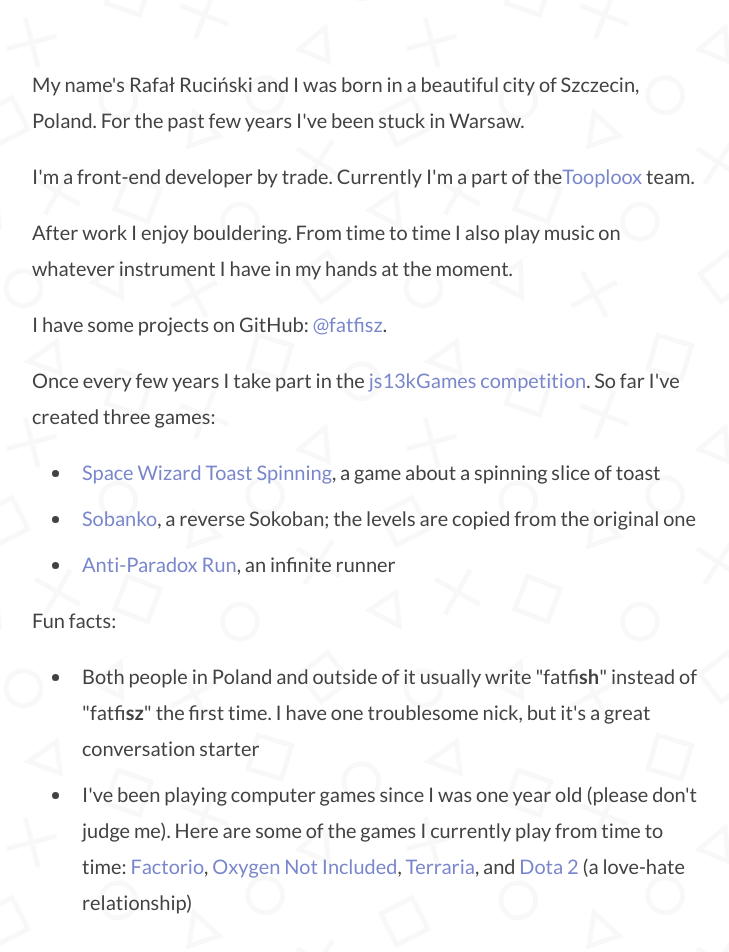
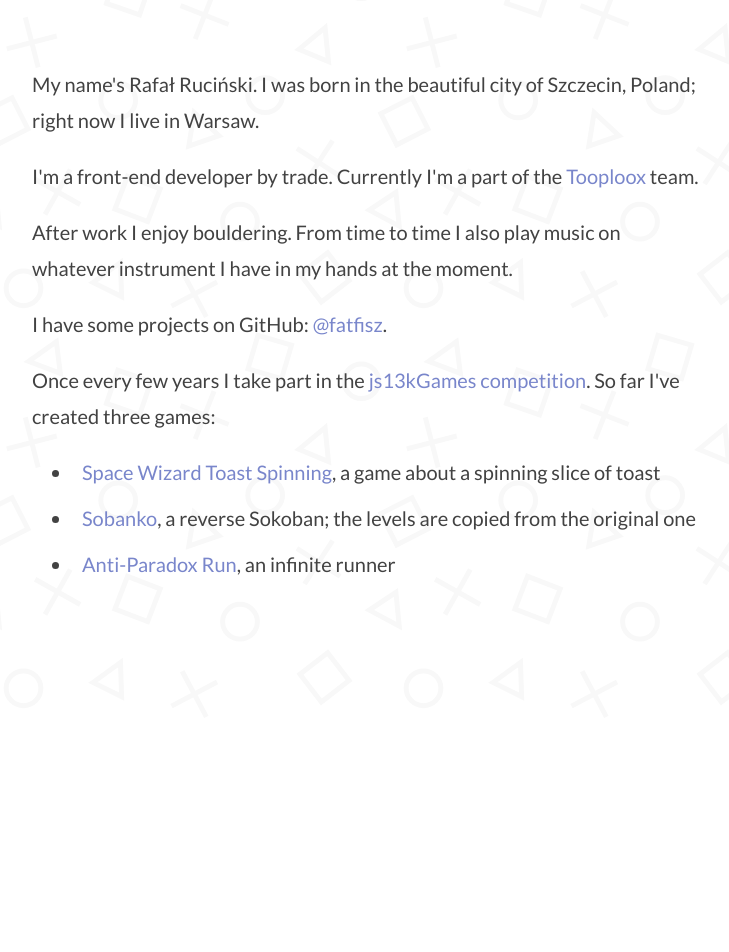
Before and after one commit to fatfisz/homepage, a Next.js app: page /about in a window 1280 px wide. Shown: the part 78-1030 px from the top of the page, without its empty margins (274-1003 px from the left). After the commit the page ends 800 px from the top, so only its background shows below. Built offline with nearby package versions, Linux system fonts and the light colour scheme.

Commit message:
Move Body to _app, improve copy

```diff
--- /dev/null
+++ b/pages/_app.tsx
@@ -0,0 +1,11 @@
+import { Body } from 'components/Body';
+import { AppProps } from 'next/dist/next-server/lib/router/router';
+import { ReactElement } from 'react';
+
+export default function App({ Component, pageProps }: AppProps): ReactElement {
+  return (
+    <Body>
+      <Component {...pageProps} />
+    </Body>
+  );
+}
--- a/pages/about.tsx
+++ b/pages/about.tsx
@@ -1,18 +1,17 @@
-import { Body } from 'components/Body';
 import { Title } from 'components/Title';
 import { ReactElement } from 'react';
 
 export default function AboutPage(): ReactElement {
   return (
-    <Body>
-      <Title>About me</Title>
+    <>
+      <Title>About</Title>
 
       <p>
-        My name&apos;s Rafał Ruciński and I was born in a beautiful city of Szczecin, Poland. For
-        the past few years I&apos;ve been stuck in Warsaw.
+        My name&apos;s Rafał Ruciński. I was born in the beautiful city of Szczecin, Poland; right
+        now I live in Warsaw.
       </p>
       <p>
-        I&apos;m a front-end developer by trade. Currently I&apos;m a part of the
+        I&apos;m a front-end developer by trade. Currently I&apos;m a part of the{' '}
         <a href="https://www.tooploox.com/">Tooploox</a> team.
       </p>
       <p>
@@ -43,25 +42,6 @@
           runner
         </li>
       </ul>
-      <p>Fun facts:</p>
-      <ul>
-        <li>
-          Both people in Poland and outside of it usually write &quot;fatfi<strong>sh</strong>&quot;
-          instead of &quot;fatfi<strong>sz</strong>&quot; the first time. I have one troublesome
-          nick, but it&apos;s a great conversation starter
-        </li>
-        <li>
-          I&apos;ve been playing computer games since I was one year old (please don&apos;t judge
-          me). Here are some of the games I currently play from time to time:{' '}
-          <a href="https://store.steampowered.com/app/427520/Factorio/">Factorio</a>,{' '}
-          <a href="https://store.steampowered.com/app/457140/Oxygen_Not_Included/">
-            Oxygen Not Included
-          </a>
-          , <a href="http://store.steampowered.com/app/105600/Terraria/">Terraria</a>, and{' '}
-          <a href="http://store.steampowered.com/app/570/Dota_2/">Dota 2</a> (a love-hate
-          relationship)
-        </li>
-      </ul>
-    </Body>
+    </>
   );
 }
--- a/pages/index.tsx
+++ b/pages/index.tsx
@@ -1,10 +1,9 @@
-import { Body } from 'components/Body';
 import Link from 'next/link';
 import { ReactElement } from 'react';
 
 export default function IndexPage(): ReactElement {
   return (
-    <Body>
+    <>
       <h2>Hi, I&apos;m Rafał.</h2>
 
       <h3>Some people call me FatFisz.</h3>
@@ -29,6 +28,6 @@
         </Link>{' '}
         about front-end programming.
       </p>
-    </Body>
+    </>
   );
 }
--- a/src/components/Body/Body.tsx
+++ b/src/components/Body/Body.tsx
@@ -20,7 +20,7 @@
           name="og:image"
           content="https://www.gravatar.com/avatar/dcc938049e3618d715d4e45eeb2cc314"
         />
-        <meta name="og:description" content="FatFisz's humble homepage." />
+        <meta name="og:description" content="FatFisz's homepage." />
       </Head>
 
       <GlobalStyles />
--- a/src/components/post.tsx
+++ b/src/components/Post.tsx
@@ -2,14 +2,13 @@
 import { ReactElement } from 'react';
 import { Post } from 'types';
 
-import { Body } from './Body';
 import { CodeExampleStyles } from './CodeExampleStyles';
 import { Title } from './Title';
 
 export function PostView({ body, date, excerpt, id, title }: Post): ReactElement {
   const href = `/blog/${id}`;
   return (
-    <Body>
+    <>
       <Title>{title}</Title>
       <Head>
         <meta name="og:url" content={`https://fatfisz.com${href}`} />
@@ -34,6 +33,6 @@
           flex: 1 1 auto;
         }
       `}</style>
-    </Body>
+    </>
   );
 }
--- a/src/components/PostList.tsx
+++ b/src/components/PostList.tsx
@@ -3,7 +3,6 @@
 import { ReactElement, ReactNode } from 'react';
 import { ApiShortPost } from 'types';
 
-import { Body } from './Body';
 import { Title } from './Title';
 
 function PostLink({ children, id }: { children: ReactNode; id: string }): ReactElement {
@@ -12,7 +11,7 @@
 
 export function PostList({ posts }: { posts: ApiShortPost[] }): ReactElement {
   return (
-    <Body>
+    <>
       <Title>Posts</Title>
       <Head>
         <meta name="og:url" content="https://fatfisz.com/blog" />
@@ -44,6 +43,6 @@
           margin-top: 4rem;
         }
       `}</style>
-    </Body>
+    </>
   );
 }
```
